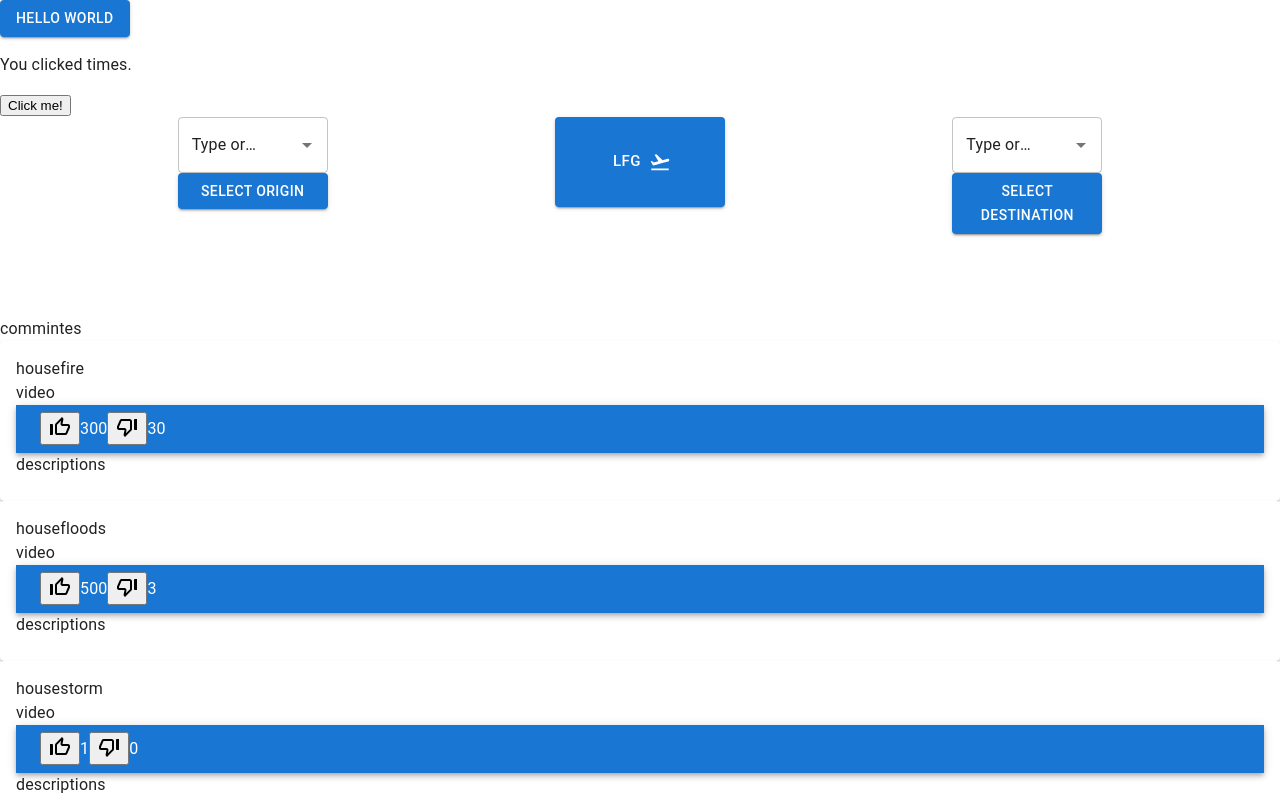
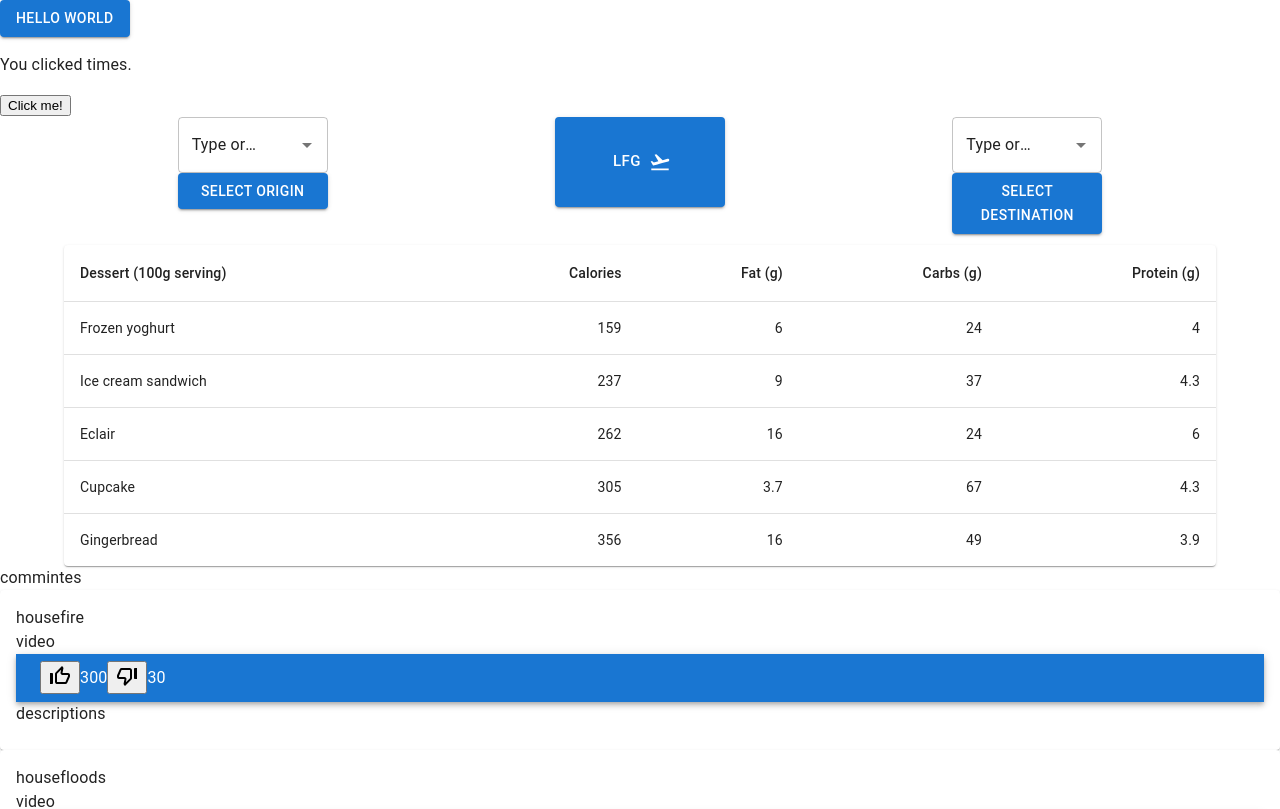
Before and after one commit to gagecantrelle/TravelFlix, a React app: page / in a window 1280 px wide. Shown: the top 809 px of the page. Built offline with nearby package versions, Linux system fonts and the light colour scheme; the HTML template or start-up script is replaced by a standard one.

Commit message:
FixedSpacingBetweenComponents

```diff
--- a/client/src/components/Story2/Story2.jsx
+++ b/client/src/components/Story2/Story2.jsx
@@ -6,9 +6,11 @@
 import Container from '@mui/material/Container';
 import Button from '@mui/material/Button';
 import FlightTakeoffIcon from '@mui/icons-material/FlightTakeoff';
+import Stack from '@mui/material/Stack';
 import axios from 'axios';
 import DestC from './DestC.jsx';
 import OriginC from './OriginC.jsx';
+import UniqueTable from './UniqueTable.jsx';
 
 function Story2() {
   const [originC, setOrigin] = React.useState('');
@@ -28,17 +30,34 @@
     <>
       <CssBaseline />
       <Container fixed>
+        <Stack spacing={4}>
           <Box sx={{
-          display: 'flex', justifyContent: 'space-around', bgcolor: 'white', height: '25vh',
+            display: 'flex',
+            justifyContent: 'space-around',
+            bgcolor: 'white',
+            height: '12vh',
           }}
           >
             {' '}
             <OriginC changeOrigin={changeOrigin} sx={{ flex: 1, marginLeft: '125px' }} />
-          <Button variant="contained" endIcon={<FlightTakeoffIcon />} size="large" onClick={findUnique} sx={{ width: 170, height: 90 }}> LFG </Button>
+            <Button
+              variant="contained"
+              endIcon={<FlightTakeoffIcon />}
+              size="large"
+              onClick={findUnique}
+              sx={{ width: 170, height: 90 }}
+            >
+              {' '}
+              LFG
+              {' '}
+
+            </Button>
             <DestC changeDest={changeDest} sx={{ flex: 1, marginLeft: '125px' }} />
 
           </Box>
 
+          <UniqueTable />
+        </Stack>
       </Container>
     </>
 
--- a/client/src/components/Story2/UniqueTable.jsx
+++ b/client/src/components/Story2/UniqueTable.jsx
@@ -0,0 +1,62 @@
+import * as React from 'react';
+import Table from '@mui/material/Table';
+import TableBody from '@mui/material/TableBody';
+import TableCell from '@mui/material/TableCell';
+import TableContainer from '@mui/material/TableContainer';
+import TableHead from '@mui/material/TableHead';
+import TableRow from '@mui/material/TableRow';
+import Paper from '@mui/material/Paper';
+
+function createData(
+  name,
+  calories,
+  fat,
+  carbs,
+  protein,
+) {
+  return {
+    name, calories, fat, carbs, protein,
+  };
+}
+
+const rows = [
+  createData('Frozen yoghurt', 159, 6.0, 24, 4.0),
+  createData('Ice cream sandwich', 237, 9.0, 37, 4.3),
+  createData('Eclair', 262, 16.0, 24, 6.0),
+  createData('Cupcake', 305, 3.7, 67, 4.3),
+  createData('Gingerbread', 356, 16.0, 49, 3.9),
+];
+
+export default function BasicTable() {
+  return (
+    <TableContainer component={Paper}>
+      <Table sx={{ minWidth: 650 }} aria-label="simple table">
+        <TableHead>
+          <TableRow>
+            <TableCell>Dessert (100g serving)</TableCell>
+            <TableCell align="right">Calories</TableCell>
+            <TableCell align="right">Fat&nbsp;(g)</TableCell>
+            <TableCell align="right">Carbs&nbsp;(g)</TableCell>
+            <TableCell align="right">Protein&nbsp;(g)</TableCell>
+          </TableRow>
+        </TableHead>
+        <TableBody>
+          {rows.map((row) => (
+            <TableRow
+              key={row.name}
+              sx={{ '&:last-child td, &:last-child th': { border: 0 } }}
+            >
+              <TableCell component="th" scope="row">
+                {row.name}
+              </TableCell>
+              <TableCell align="right">{row.calories}</TableCell>
+              <TableCell align="right">{row.fat}</TableCell>
+              <TableCell align="right">{row.carbs}</TableCell>
+              <TableCell align="right">{row.protein}</TableCell>
+            </TableRow>
+          ))}
+        </TableBody>
+      </Table>
+    </TableContainer>
+  );
+}
```
Also changed, not shown: 1 other file (tests, documents, lock files or other folders). Lines whose indentation alone changed are shown as unchanged.
